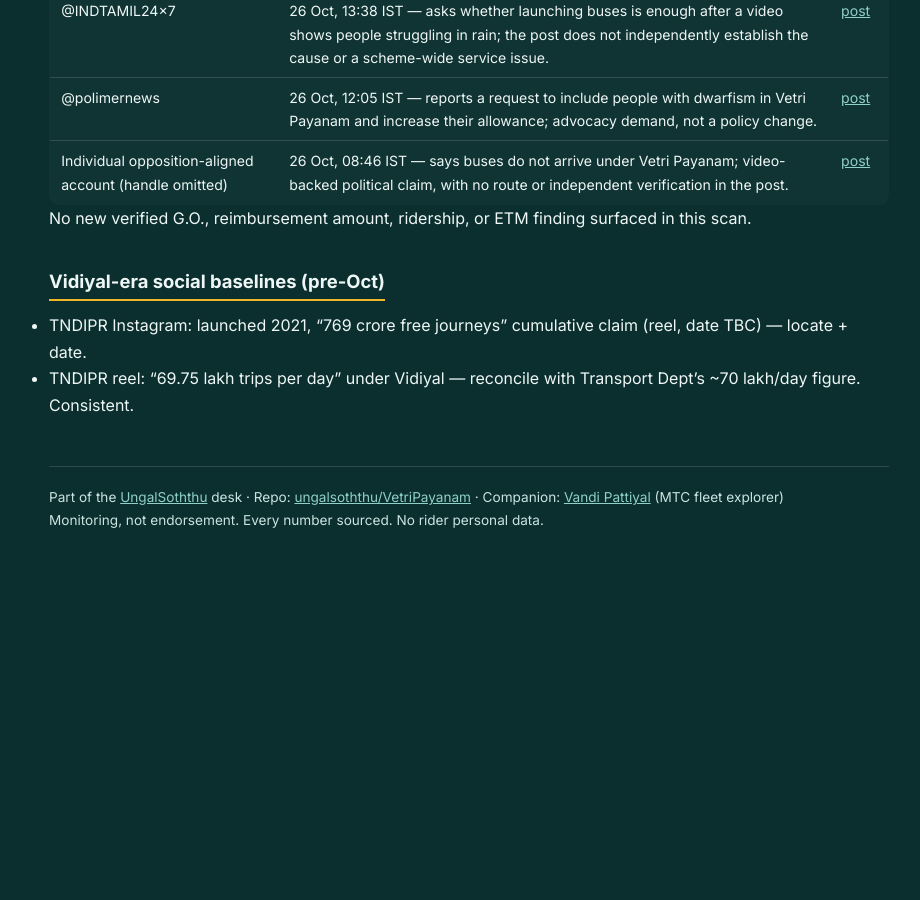
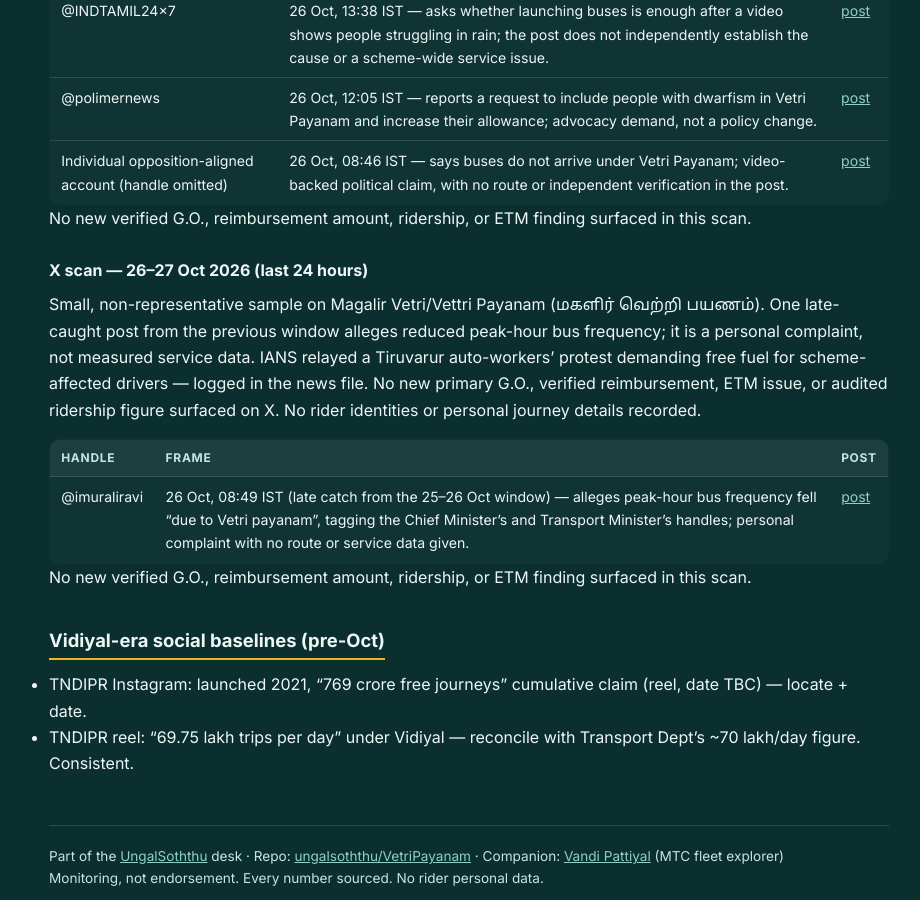
Before and after one commit to ungalsoththu/VetriPayanam, a Jekyll site: the page built from social/SOCIALLOG.md, in a window 1280 px wide and 900 px high, scrolled down 11435 px. Shown: the whole window, without its empty margins (171-1091 px from the left). Built offline with Jekyll 4.4.1, drawn with Linux system fonts in a browser that asks for light colours; before the commit the page ends 12030 px from its top, so only the background shows below that.

Commit message:
daily watch 2026-10-27: Tiruvarur auto protest and Trichy no-income-limit critique

```diff
--- a/social/SOCIALLOG.md
+++ b/social/SOCIALLOG.md
@@ -284,6 +284,16 @@ Small, non-representative sample on Magalir Vetri/Vettri Payanam (மகளி
 
 No new verified G.O., reimbursement amount, ridership, or ETM finding surfaced in this scan.
 
+### X scan — 26–27 Oct 2026 (last 24 hours)
+
+Small, non-representative sample on Magalir Vetri/Vettri Payanam (மகளிர் வெற்றி பயணம்). One late-caught post from the previous window alleges reduced peak-hour bus frequency; it is a personal complaint, not measured service data. IANS relayed a Tiruvarur auto-workers' protest demanding free fuel for scheme-affected drivers — logged in the news file. No new primary G.O., verified reimbursement, ETM issue, or audited ridership figure surfaced on X. No rider identities or personal journey details recorded.
+
+| Handle | Frame | Post |
+| --- | --- | --- |
+| @imuraliravi | 26 Oct, 08:49 IST (late catch from the 25–26 Oct window) — alleges peak-hour bus frequency fell "due to Vetri payanam", tagging the Chief Minister's and Transport Minister's handles; personal complaint with no route or service data given. | [post](https://x.com/imuraliravi/status/2114557398082068633) |
+
+No new verified G.O., reimbursement amount, ridership, or ETM finding surfaced in this scan.
+
 ## Vidiyal-era social baselines (pre-Oct)
 
 - TNDIPR Instagram: launched 2021, "769 crore free journeys" cumulative claim (reel, date TBC) — locate + date.
```
Also changed, not shown: news/NEWSLOG.md (+2 -0 lines).
